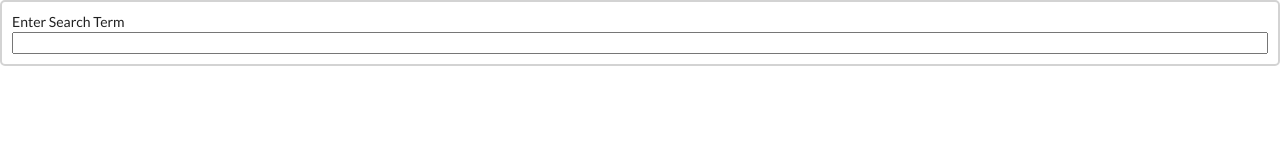
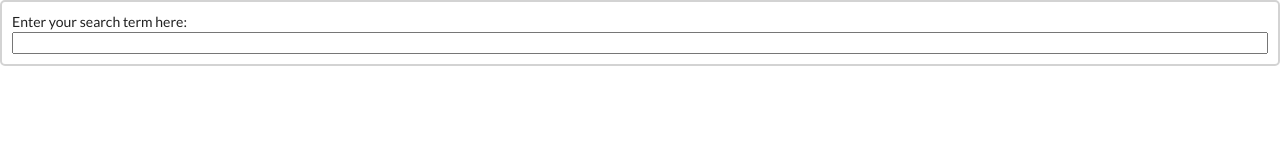
Before and after one commit to daisyle0203/Image_Search_App, a React (Create React App) app: page / in a window 1280 px wide. Shown: the top 160 px of the page. Built offline with nearby package versions, Linux system fonts and the light colour scheme.

Commit message:
cleaned up the code

```diff
--- a/src/App.js
+++ b/src/App.js
@@ -1,46 +1,21 @@
-// import React from "react"
+import SearchBar from "./components/SearchBar"
+import ImageList from "./components/ImageList"
+import searchImages from "./api/unsplash"
 import { useState } from "react"
-import SearchBar from "./components/SearchBar"
-import searchImages from "./api/unsplash"
-import ImageList from "./components/ImageList"
-
-// class App extends React.Component {
-//   state = { images: [] }
-
-//   onSearchSubmit = async (term) => {
-//     const response = await unsplash.get("/search/photos", {
-//       params: { query: term },
-//     })
-
-//     this.setState({ images: response.data.results })
-//   }
-
-//   render() {
-//     return (
-//       <div className="ui container" style={{ marginTop: "10px" }}>
-//         <SearchBar onSubmit={this.onSearchSubmit} />
-//         <ImageList images={this.state.images} />
-//       </div>
-//     )
-//    }
-// }
-
-// export default App
 
 function App() {
-  const [images, setImage] = useState([])
+  const [images, setImages] = useState([])
 
   const handleSubmit = async (term) => {
     const result = await searchImages(term)
 
-    setImage(result)
+    setImages(result)
   }
-
   return (
-    <div>
+    <>
       <SearchBar onSubmit={handleSubmit} />
-      <ImageList images={images}/>
-    </div>
+      <ImageList images={images} />
+    </>
   )
 }
 
--- a/src/components/SearchBar.js
+++ b/src/components/SearchBar.js
@@ -1,55 +1,23 @@
-// import React from "react"
-
-// class SearchBar extends React.Component {
-//   state = { term: "" }
-
-//   onFormSubmit = (event) => {
-//     event.preventDefault()
-
-//     this.props.onSubmit(this.state.term)
-//   }
-
-//   render() {
-//     return (
-//       <div className="ui segment">
-//         <form onSubmit={this.onFormSubmit} className="ui form">
-//           <div className="field">
-//             <label>Image Search</label>
-//             <input
-//               type="text"
-//               value={this.state.term}
-//               onChange={(e) => this.setState({ term: e.target.value })}
-//             />
-//           </div>
-//         </form>
-//       </div>
-//     )
-//   }
-// }
-
-// export default SearchBar
-
+import "./SearchBar.css"
 import { useState } from "react"
-import "./SearchBar.css"
 
 function SearchBar({ onSubmit }) {
   const [term, setTerm] = useState("")
 
   const handleFormSubmit = (event) => {
-   event.preventDefault()
+    event.preventDefault()
 
-   onSubmit(term)
+    onSubmit(term)
   }
 
   const handleChange = (event) => {
-    //replace lowercase letters with empty string
     setTerm(event.target.value)
   }
   return (
     <div className="search-bar">
       <form onSubmit={handleFormSubmit}>
-        <label>Enter Search Term</label>
-      <input value={term} onChange={handleChange}/>
+        <label>Enter your search term here:</label>
+        <input value={term} onChange={handleChange} />
       </form>
     </div>
   )
```
Also changed, not shown: src/components/ImageCard.js (+1 -37 lines), src/components/ImageList.js (+5 -13 lines).
